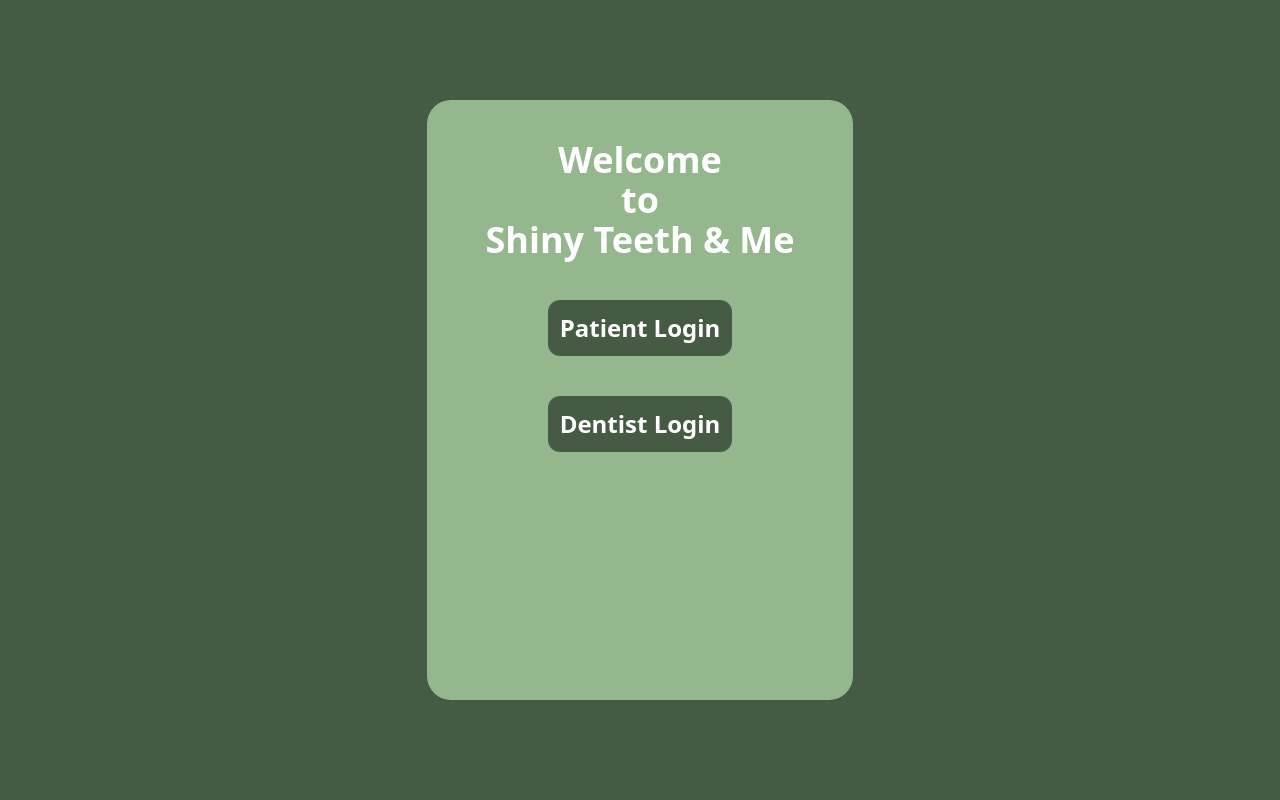
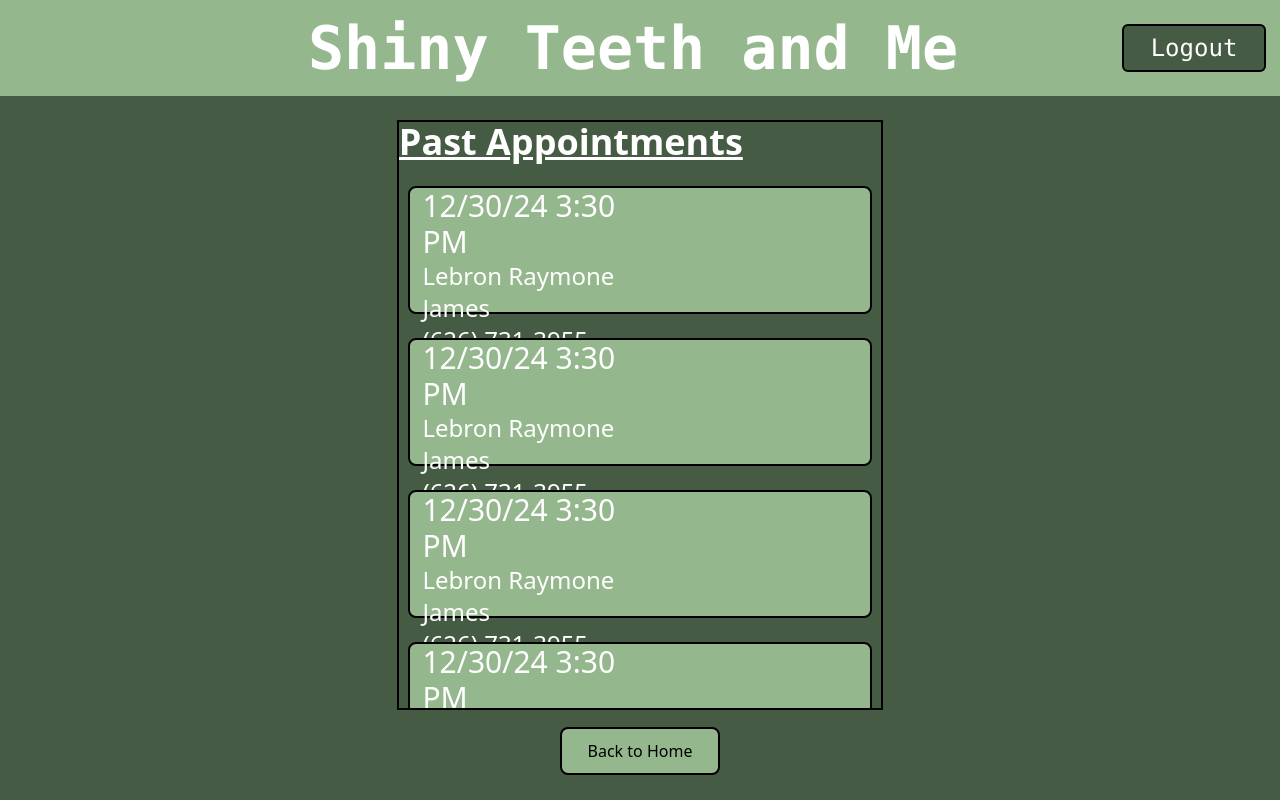
Before and after one commit to CS3560-02-4-Fall2024/group_project, a React (Vite) app in the folder frontend/: page / in a window 1280 px wide. Built offline with nearby package versions, Linux system fonts and the light colour scheme.

Commit message:
brb gotta fix smth

```diff
--- a/frontend/src/main.jsx
+++ b/frontend/src/main.jsx
@@ -3,8 +3,10 @@ import { createRoot } from 'react-dom/client'
 import './index.css'
 import WelcomePage from './pages/welcomePage.jsx';
 
+import DentistHome from './pages/dentistHome.jsx';
+
 createRoot(document.getElementById('root')).render(
   <StrictMode>
-    <WelcomePage />
+    <DentistHome />
   </StrictMode>,
 )
--- a/frontend/src/pages/dentistHome.jsx
+++ b/frontend/src/pages/dentistHome.jsx
@@ -1,12 +1,52 @@
+import Navbar from "../components/Navbar";
+import { useState } from "react";
+
+
+// generate each appt
+function Appt() {
+
+  const [apptDate, setApptDate] = useState("12/30/24");
+  const [apptTime, setApptTime] = useState("3:30 PM");
+  const [patName, setPatName] = useState("Lebron Raymone James");
+  const [patPhone, setPatPhone] = useState("(626) 731-3955");
+  const [patEmail, setPatEmail] = useState("lbj@gmail.com");
+
+  return(
+    <div className="w-[96%] h-[16vh] min-h-[16vh] border-2 border-black rounded-lg mx-auto mt-6 bg-g">
+      <div className="w-1/2 h-[100%] rounded-lg flex flex-col justify-evenly">
+        <p className="text-white font-medium text-3xl ml-3">{apptDate} {apptTime}</p>
+        <p className="text-white font-normal text-2xl ml-3">{patName}</p>
+        <p className="text-white font-normal text-2xl ml-3">{patPhone}</p>
+        <p className="text-white font-normal text-2xl ml-3">{patEmail}</p>
+      </div>
+    </div>
+  )
+}
+
 function DentistHome() {
+
+    const goHome = () => {
+      // TODO: route to home
+    }
 
     return (
       <>
-          <div>
-              testing
+          <Navbar />
+          {/* Middle Container */}
+          <div className='w-[100vw] h-[88vh] bg-dg flex flex-col items-center p-6'>
+              <div className="w-[38vw] h-[90%] border-2 border-black flex flex-col overflow-scroll mb-4">
+                <p className="text-white font-bold text-4xl"><u>Past Appointments</u></p>
+                <Appt />
+                <Appt />
+                <Appt />
+                <Appt />
+                <Appt />
+                <Appt />
+              </div>
+              <button onClick={goHome} className="m-auto w-[20vh] h-[6vh] bg-g hover:bg-[#587354] border-2 border-black rounded-lg">Back to Home</button>
           </div>
       </>
     )
   }
 
-  export default DentistHome
+  export default DentistHome;
```
